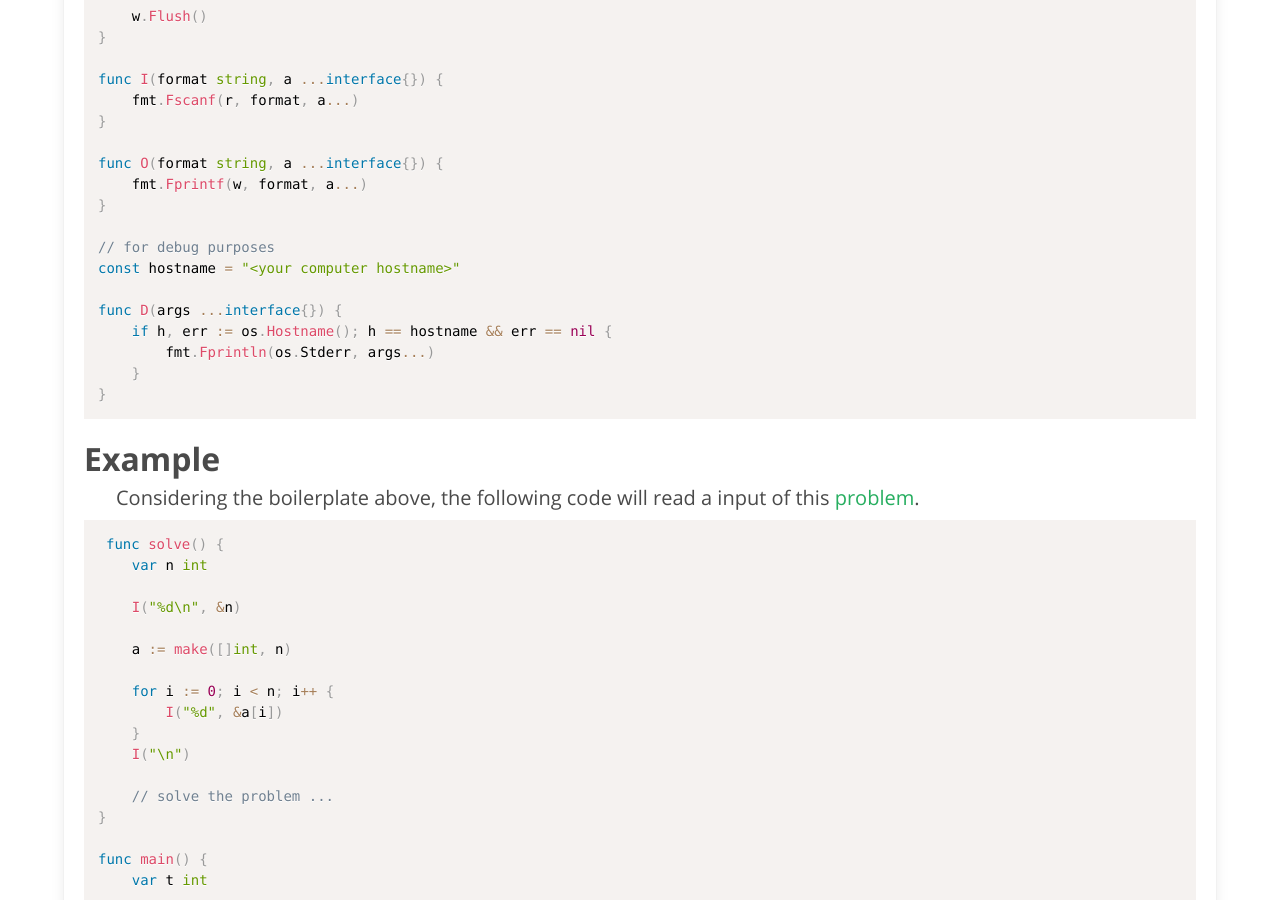
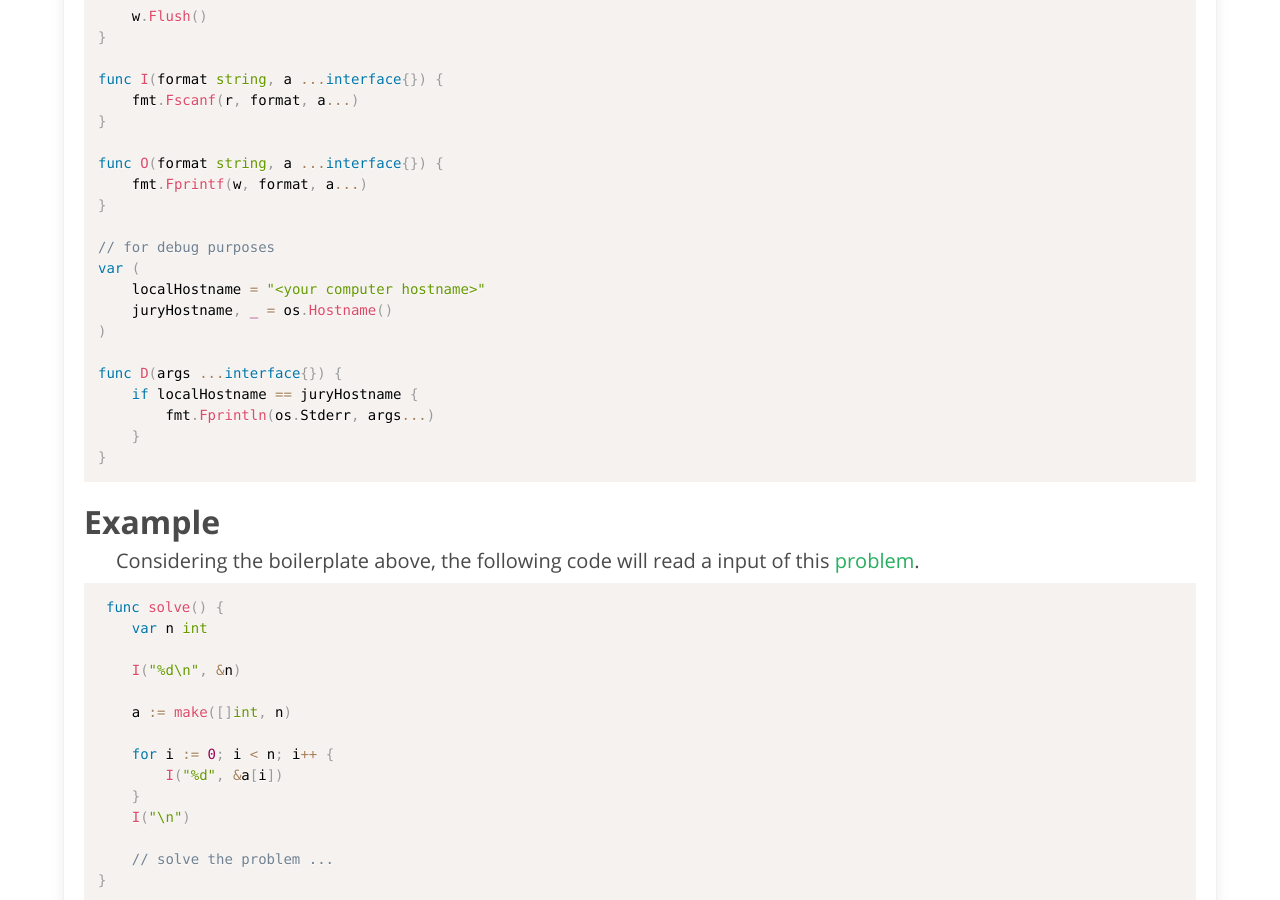
Before and after one commit to rafaelcn/rafaelcn.github.io, a Jekyll site: the page built from _posts/2022-04-26-competitive-programming-with-go.md, in a window 1280 px wide and 900 px high, scrolled down 1216 px. Built offline with Jekyll 4.4.1, drawn with Linux system fonts in a browser that asks for light colours.

Commit message:
Fix slow template code
Signed-off-by: Rafael Campos Nunes <rafaelnunes@engineer.com>

```diff
--- a/_posts/2022-04-26-competitive-programming-with-go.md
+++ b/_posts/2022-04-26-competitive-programming-with-go.md
@@ -61,10 +61,13 @@
 }
 
 // for debug purposes
-const hostname = "<your computer hostname>"
+var (
+	localHostname = "<your computer hostname>"
+	juryHostname, _ = os.Hostname()
+)
 
 func D(args ...interface{}) {
-	if h, err := os.Hostname(); h == hostname && err == nil {
+	if localHostname == juryHostname {
 		fmt.Fprintln(os.Stderr, args...)
 	}
 }
```
